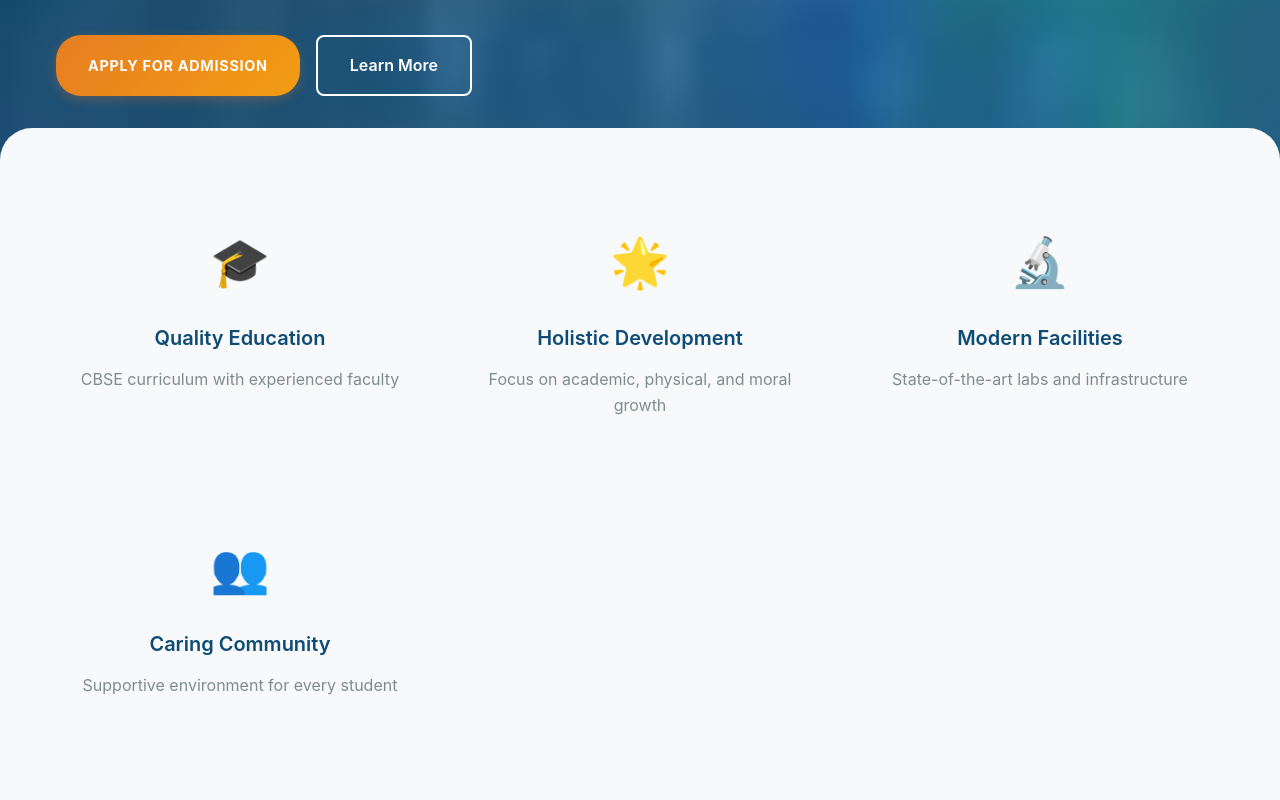
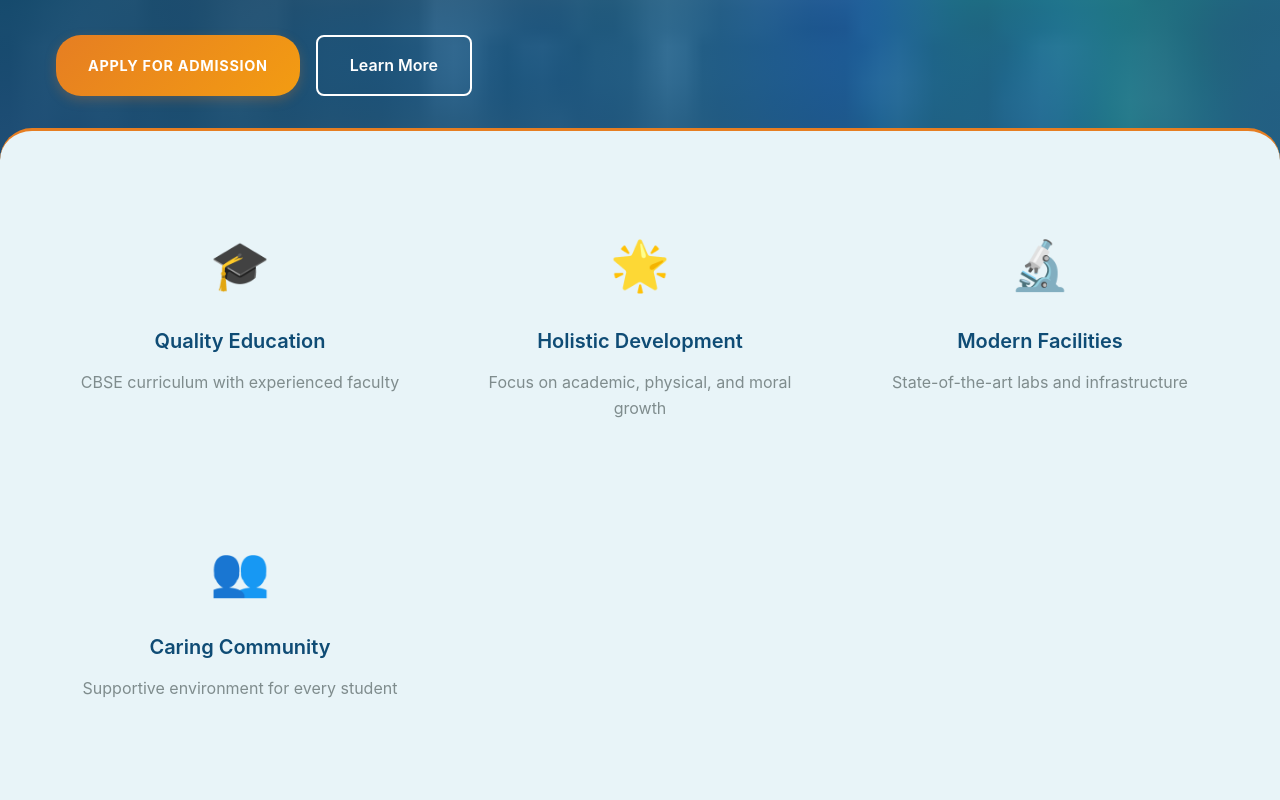
Before and after one commit to Rajverma0011/primary-school-website, a React (Vite) app: page / in a window 1280 px wide. Shown: the part 1000-1800 px from the top of the page. Built offline with nearby package versions, Linux system fonts and the light colour scheme; no server answers.

Commit message:
Update hero features section colors
cgen-89f42a6968ca427ebb91ae35fbe196a8

```diff
--- a/src/components/home/Hero.css
+++ b/src/components/home/Hero.css
@@ -199,12 +199,13 @@
 }
 
 .hero-features {
-  background: var(--bg-secondary);
+  background: var(--bg-tertiary);
   padding: 4rem 0;
   margin-top: -2rem;
   position: relative;
   z-index: 3;
   border-radius: 2rem 2rem 0 0;
+  border-top: 3px solid var(--accent-color);
 }
 
 .features-grid {
```
